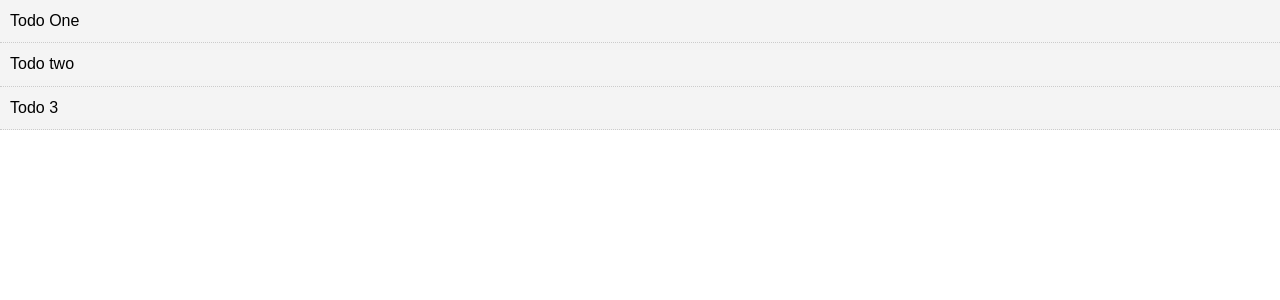
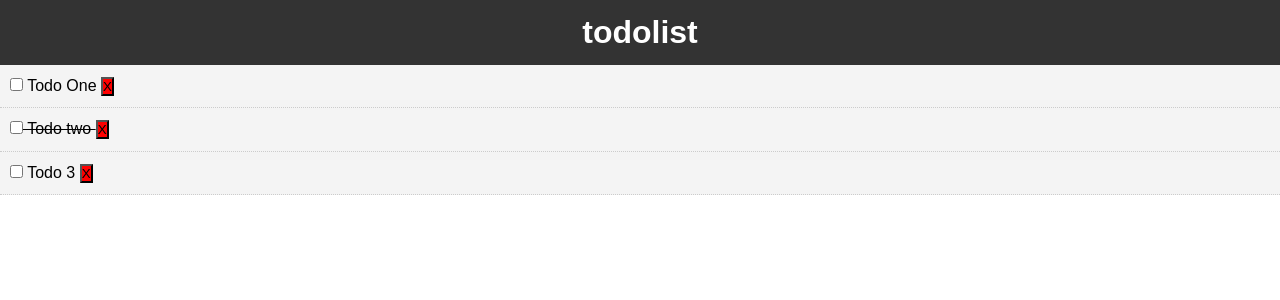
Before and after one commit to MMcCuen/VueTodoList, a Vue app in the folder todolist/: page / in a window 1280 px wide. Shown: the top 300 px of the page. Built offline with nearby package versions, Linux system fonts and the light colour scheme.

Commit message:
header delete and style done

```diff
--- a/todolist/src/App.vue
+++ b/todolist/src/App.vue
@@ -1,15 +1,16 @@
 <template>
   <div id="app">
-    <Todos v-bind:todos="todos" />
+    <Header />
+    <Todos v-bind:todos="todos" v-on:del-todo="deleteTodo" />
   </div>
 </template>
 
 <script>
 import Todos from "./components/Todos";
-
+import Header from "./components/layout/header";
 export default {
   name: "App",
-  components: { Todos },
+  components: { Header, Todos },
   data() {
     return {
       todos: [
@@ -31,6 +32,11 @@
       ],
     };
   },
+  methods: {
+    deleteTodo(id) {
+      this.todos = this.todos.filter((todo) => todo.id !== id);
+    },
+  },
 };
 </script>
 
--- a/todolist/src/components/TodoItem.vue
+++ b/todolist/src/components/TodoItem.vue
@@ -1,6 +1,10 @@
 <template>
-  <div class="todo-item">
-    <p>{{todo.title}}</p>
+  <div class="todo-item" v-bind:class="{'is-complete':todo.completed}">
+    <p>
+      <input type="checkbox" v-on:change="markComplete" />
+      {{todo.title}}
+      <button @click="$emit('del-todo', todo.id)" class="del">X</button>
+    </p>
   </div>
 </template>
 
@@ -8,6 +12,11 @@
 export default {
   name: "TodoItem",
   props: ["todo"],
+  methods: {
+    markComplete() {
+      this.todo.completed = !this.todo.completed;
+    },
+  },
 };
 </script>
 
--- a/todolist/src/components/Todos.vue
+++ b/todolist/src/components/Todos.vue
@@ -1,7 +1,7 @@
 <template>
   <div>
     <div v-bind:key="todo.id" v-for="todo in todos">
-      <TodoItem v-bind:todo="todo" />
+      <TodoItem v-bind:todo="todo" v-on:del-todo="$emit('del-todo', todo.id)" />
     </div>
   </div>
 </template>
--- /dev/null
+++ b/todolist/src/components/layout/header.vue
@@ -0,0 +1,24 @@
+<template>
+  <header class="header">
+    <h1>todolist</h1>
+  </header>
+</template>
+
+<script>
+export default {
+  name: "Header",
+};
+</script>
+
+<style scoped>
+.header {
+  background: #333;
+  color: #fff;
+  padding: 10px;
+  text-align: center;
+}
+.header a {
+  color: #fff;
+  padding-right: 5px;
+}
+</style>
```
